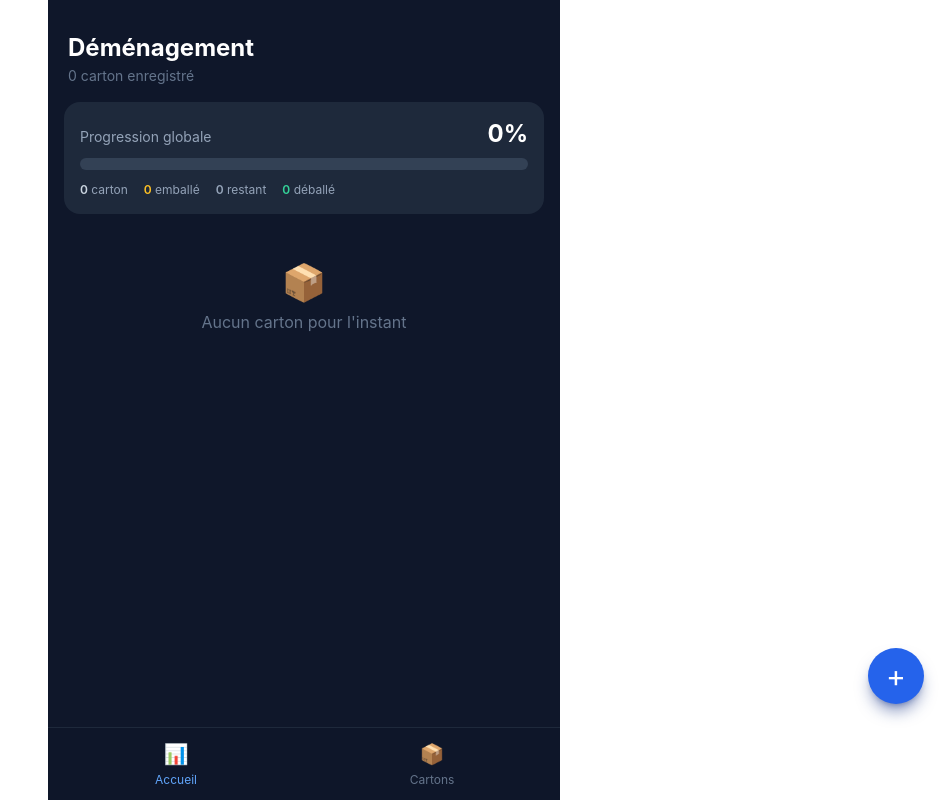
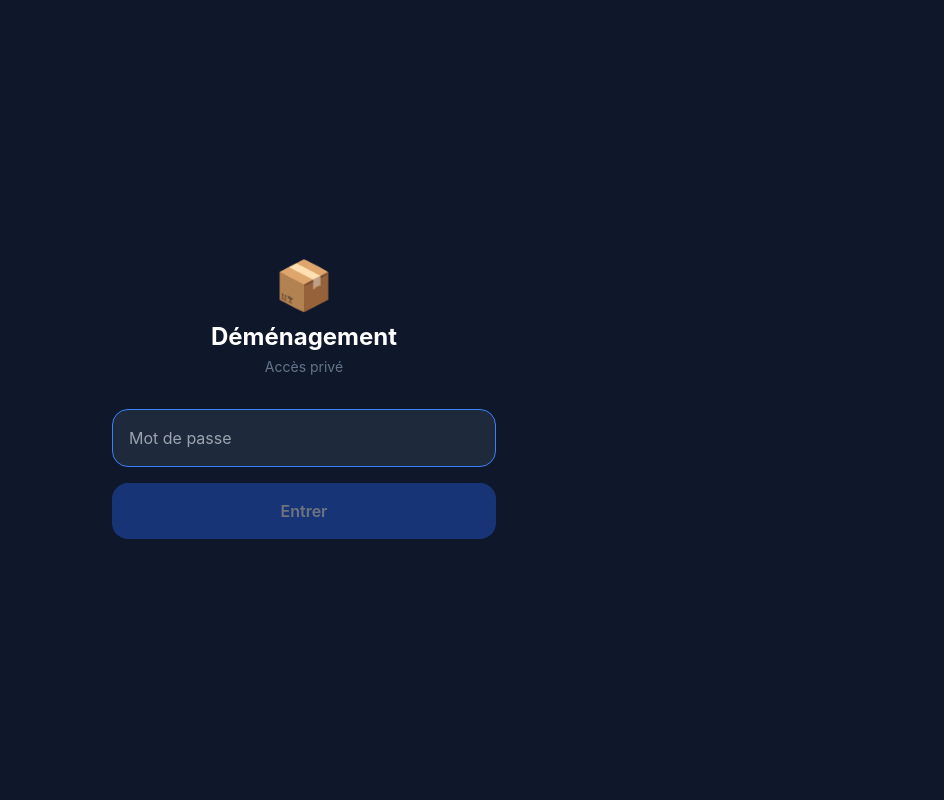
Before and after one commit to Nitnek/cartons-demenagement, a React (Vite) app: page / in a window 1280 px wide. Shown: the whole page, without its empty margins (336-1280 px from the left). Built offline with nearby package versions, Linux system fonts and the light colour scheme.

Commit message:
feat: page de login avec mot de passe hashé

```diff
--- a/src/App.jsx
+++ b/src/App.jsx
@@ -4,6 +4,7 @@ import Dashboard from './components/Dashboard'
 import CartonList from './components/CartonList'
 import CartonForm from './components/CartonForm'
 import Modal from './components/Modal'
+import Login from './components/Login'
 
 const TABS = [
   { id: 'dashboard', label: 'Accueil', icon: '📊' },
@@ -12,8 +13,11 @@ const TABS = [
 
 export default function App() {
   const { cartons, addCarton, updateCarton, deleteCarton, cycleStatus, nextNumber } = useCartons()
+  const [auth, setAuth] = useState(() => sessionStorage.getItem('auth') === '1')
   const [tab, setTab] = useState('dashboard')
   const [modal, setModal] = useState(null) // null | 'add' | { carton }
+
+  if (!auth) return <Login onSuccess={() => setAuth(true)} />
 
   function handleSave(data) {
     if (modal === 'add') {
--- /dev/null
+++ b/src/components/Login.jsx
@@ -0,0 +1,65 @@
+import { useState } from 'react'
+
+async function sha256(str) {
+  const buf = await crypto.subtle.digest('SHA-256', new TextEncoder().encode(str))
+  return Array.from(new Uint8Array(buf)).map(b => b.toString(16).padStart(2, '0')).join('')
+}
+
+export default function Login({ onSuccess }) {
+  const [password, setPassword] = useState('')
+  const [error, setError] = useState(false)
+  const [loading, setLoading] = useState(false)
+
+  async function handleSubmit(e) {
+    e.preventDefault()
+    setLoading(true)
+    setError(false)
+    const hash = await sha256(password)
+    if (hash === import.meta.env.VITE_PASSWORD_HASH) {
+      sessionStorage.setItem('auth', '1')
+      onSuccess()
+    } else {
+      setError(true)
+      setPassword('')
+    }
+    setLoading(false)
+  }
+
+  return (
+    <div className="min-h-screen bg-slate-900 flex items-center justify-center px-6">
+      <div className="w-full max-w-sm">
+        <div className="text-center mb-8">
+          <div className="text-5xl mb-3">📦</div>
+          <h1 className="text-2xl font-bold text-white">Déménagement</h1>
+          <p className="text-slate-500 text-sm mt-1">Accès privé</p>
+        </div>
+
+        <form onSubmit={handleSubmit} className="space-y-4">
+          <div>
+            <input
+              type="password"
+              value={password}
+              onChange={e => { setPassword(e.target.value); setError(false) }}
+              placeholder="Mot de passe"
+              autoFocus
+              className={`w-full bg-slate-800 border rounded-2xl px-4 py-4 text-white text-base focus:outline-none transition-colors ${
+                error ? 'border-red-500 focus:border-red-500' : 'border-slate-700 focus:border-blue-500'
+              }`}
+            />
+            {error && (
+              <p className="text-red-400 text-sm mt-2 text-center">Mot de passe incorrect</p>
+            )}
+          </div>
+
+          <button
+            type="submit"
+            disabled={!password || loading}
+            className="w-full py-4 rounded-2xl bg-blue-600 text-white font-semibold text-base active:scale-95 transition-transform disabled:opacity-40"
+          >
+            {loading ? '…' : 'Entrer'}
+          </button>
+        </form>
+      </div>
+    </div>
+  )
+}
```
